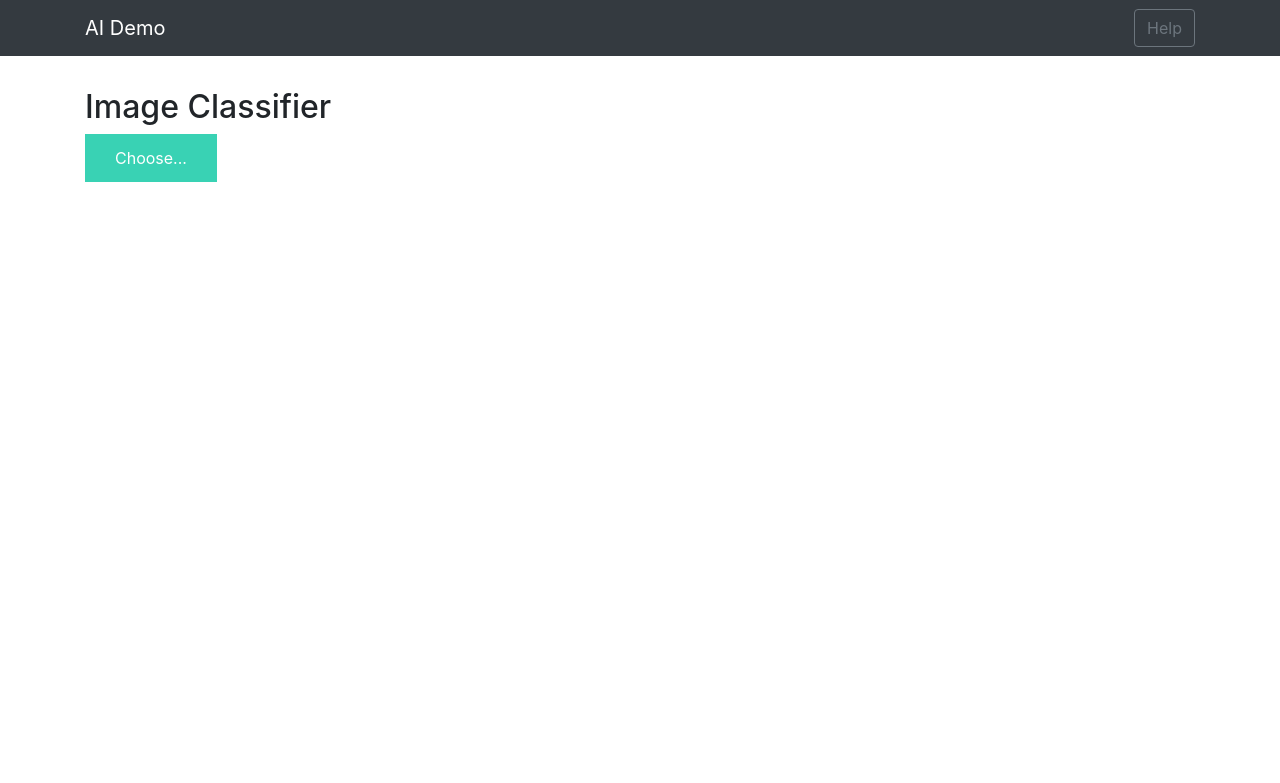
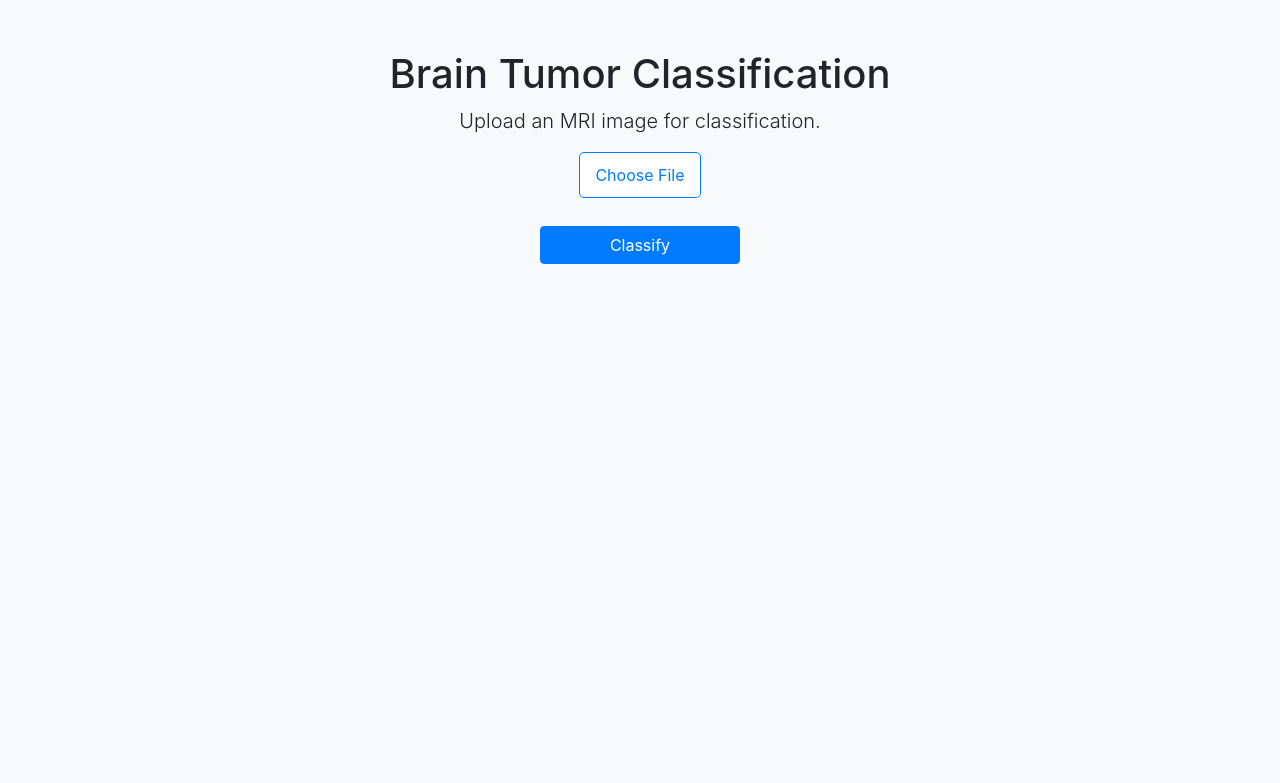
Before and after one commit to Sohamslc5/Brain-Tumor-CNN, a Flask app: page / in a window 1280 px wide. Shown: the top 783 px of the page. Run offline with Flask 3, Linux system fonts and the light colour scheme; some libraries are stand-ins or nearby versions.

Commit message:
files upload

```diff
--- /dev/null
+++ b/app.py
@@ -0,0 +1,62 @@
+from flask import Flask, request, render_template, redirect, url_for, send_from_directory
+from tensorflow.keras.models import load_model
+from tensorflow.keras.preprocessing import image
+import numpy as np
+import os
+
+app = Flask(__name__)
+app.config['UPLOAD_FOLDER'] = 'uploads/'
+
+# Load your model (change path if needed)
+model = load_model('saved_model/my_model.keras')
+
+def preprocess_input_image(img_path):
+    # Load the image with target size of (150, 150)
+    img = image.load_img(img_path, target_size=(150, 150), color_mode="grayscale")  # Resize to (150, 150)
+    # Convert the image to array
+    img = image.img_to_array(img)
+    print(img.shape)
+    test = [img]
+    test = np.array(test)
+
+    return test
+
+def model_predict(img_path, model):
+    img = preprocess_input_image(img_path)
+    preds = model.predict(img)
+    print(preds)
+    return preds
+
+# Route for homepage
+@app.route('/', methods=['GET'])
+def index():
+    return render_template('index.html')
+
+@app.route('/uploads/<filename>')
+def uploaded_file(filename):
+    return send_from_directory(app.config['UPLOAD_FOLDER'], filename)
+
+# Route for handling image upload and prediction
+@app.route('/predict', methods=['POST'])
+def upload():
+    if 'file' not in request.files:
+        return redirect(request.url)
+    file = request.files['file']
+    if file.filename == '':
+        return redirect(request.url)
+    if file:
+        filepath = os.path.join(app.config['UPLOAD_FOLDER'], file.filename)
+        file.save(filepath)
+
+        # Make prediction
+        preds = model_predict(filepath, model)
+
+        # Convert the prediction to a meaningful label
+        result = np.argmax(preds, axis=1)
+        labels = ['Glioma Tumor', 'Meningioma Tumor', 'No Tumor', 'Pituitary Tumor']
+        prediction = labels[result[0]]
+
+        return render_template('result.html', prediction=prediction, filename=file.filename)
+
+if __name__ == '__main__':
+    app.run(debug=True)
--- a/main.py
+++ /dev/null
@@ -1,67 +0,0 @@
-from __future__ import division, print_function
-import warnings
-warnings.filterwarnings('ignore')
-import sys
-import os
-import glob
-import re
-import numpy as np
-import tensorflow
-import cv2
-from flask import Flask, redirect, url_for, request, render_template
-from werkzeug.utils import secure_filename
-from gevent.pywsgi import WSGIServer
-from io import BytesIO
-app = Flask(__name__)
-
-MODEL_PATH = 'model'
-
-model = tensorflow.keras.models.load_model(MODEL_PATH)
-model.make_predict_function()
-
-def model_predict(file_data, model):
-    nparr = np.frombuffer(file_data, np.uint8)
-    IMG_SIZE = 150
-    img = cv2.imdecode(nparr, cv2.IMREAD_GRAYSCALE)
-    # img_array = cv2.imread(path, cv2.IMREAD_GRAYSCALE)
-    new_array = cv2.resize(img, (IMG_SIZE, IMG_SIZE))
-    X = np.array(new_array).reshape(-1, IMG_SIZE, IMG_SIZE)
-    X = X / 255.0
-    X = X.reshape(-1, 150, 150, 1)
-    y_pred = model.predict(X)
-
-    return y_pred
-
-
-
-@app.route('/', methods=['GET'])
-def index():
-    return render_template('index.html')
-
-
-@app.route('/predict', methods=['GET', 'POST'])
-def upload():
-    if request.method == 'POST':
-        f = request.files['file']
-        # basepath = os.path.dirname(__file__)
-        # file_path = os.path.join(
-            # basepath, 'uploads', secure_filename(f.filename))
-        # f.save(file_path)
-        # print(file_path)
-        if f:
-            file_data = f.read()
-            preds = model_predict(file_data, model)
-            # preds = model_predict(file_path, model)
-            predicted_index = np.argmax(preds)
-            tumor_types = {
-                0: "Glioma Tumor",
-                1: "Meningioma Tumor",
-                2: "No Tumor",
-                3: "Pituitary Tumor"
-            }
-            predicted_tumor_type = tumor_types.get(predicted_index, "Unknown Tumor Type")
-        return predicted_tumor_type
-    return "Enter correct MRI Image"
-
-if __name__ == '__main__':
-    app.run(debug=True)
--- a/static/css/main.css
+++ /dev/null
@@ -1,50 +0,0 @@
-.img-preview {
-    width: 256px;
-    height: 256px;
-    position: relative;
-    border: 5px solid #F8F8F8;
-    box-shadow: 0px 2px 4px 0px rgba(0, 0, 0, 0.1);
-    margin-top: 1em;
-    margin-bottom: 1em;
-}
-
-.img-preview>div {
-    width: 100%;
-    height: 100%;
-    background-size: 256px 256px;
-    background-repeat: no-repeat;
-    background-position: center;
-}
-
-input[type="file"] {
-    display: none;
-}
-
-.upload-label{
-    display: inline-block;
-    padding: 12px 30px;
-    background: #39D2B4;
-    color: #fff;
-    font-size: 1em;
-    transition: all .4s;
-    cursor: pointer;
-}
-
-.upload-label:hover{
-    background: #34495E;
-    color: #39D2B4;
-}
-
-.loader {
-    border: 8px solid #f3f3f3; /* Light grey */
-    border-top: 8px solid #3498db; /* Blue */
-    border-radius: 50%;
-    width: 50px;
-    height: 50px;
-    animation: spin 1s linear infinite;
-}
-
-@keyframes spin {
-    0% { transform: rotate(0deg); }
-    100% { transform: rotate(360deg); }
-}
--- /dev/null
+++ b/static/style.css
@@ -0,0 +1,7 @@
+body {
+    background-color: #f8f9fa;
+}
+
+.container {
+    margin-top: 50px;
+}
--- a/templates/base.html
+++ /dev/null
@@ -1,31 +0,0 @@
-<html lang="en">
-
-<head>
-    <meta charset="UTF-8">
-    <meta name="viewport" content="width=device-width, initial-scale=1.0">
-    <meta http-equiv="X-UA-Compatible" content="ie=edge">
-    <title>AI Demo</title>
-    <link href="https://cdn.bootcss.com/bootstrap/4.0.0/css/bootstrap.min.css" rel="stylesheet">
-    <script src="https://cdn.bootcss.com/popper.js/1.12.9/umd/popper.min.js"></script>
-    <script src="https://cdn.bootcss.com/jquery/3.3.1/jquery.min.js"></script>
-    <script src="https://cdn.bootcss.com/bootstrap/4.0.0/js/bootstrap.min.js"></script>
-    <link href="{{ url_for('static', filename='css/main.css') }}" rel="stylesheet">
-</head>
-
-<body>
-    <nav class="navbar navbar-dark bg-dark">
-        <div class="container">
-            <a class="navbar-brand" href="#">AI Demo</a>
-            <button class="btn btn-outline-secondary my-2 my-sm-0" type="submit">Help</button>
-        </div>
-    </nav>
-    <div class="container">
-        <div id="content" style="margin-top:2em">{% block content %}{% endblock %}</div>
-    </div>
-</body>
-
-<footer>
-    <script src="{{ url_for('static', filename='js/main.js') }}" type="text/javascript"></script>
-</footer>
-
-</html>
--- a/templates/index.html
+++ b/templates/index.html
@@ -1,31 +1,90 @@
-{% extends "base.html" %} {% block content %}
+<!DOCTYPE html>
+<html lang="en">
+<head>
+    <meta charset="UTF-8">
+    <meta name="viewport" content="width=device-width, initial-scale=1.0">
+    <link rel="stylesheet" href="https://stackpath.bootstrapcdn.com/bootstrap/4.5.2/css/bootstrap.min.css">
+    <link rel="stylesheet" href="{{ url_for('static', filename='style.css') }}">
+    <title>Brain Tumor Classification</title>
+    <script>
+        function previewImage(event) {
+            const file = event.target.files[0];
+            const reader = new FileReader();
+            reader.onload = function() {
+                const imgElement = document.getElementById('image-preview');
+                imgElement.src = reader.result;
+                imgElement.style.display = 'block';  // Show the image
+            };
+            reader.readAsDataURL(file);
+        }
+    </script>
+    <style>
+        /* Center the image preview */
+        #image-preview {
+            display: none;
+            max-width: 300px; /* Fixed width */
+            max-height: 300px; /* Fixed height */
+            margin: 20px auto; /* Center the image */
+            border: 1px solid #ccc; /* Optional border */
+            border-radius: 5px; /* Optional rounded corners */
+        }
 
-<h2>Image Classifier</h2>
+        /* Custom styles for the file input */
+        .custom-file-upload {
+            display: inline-block;
+            padding: 10px 15px;
+            cursor: pointer;
+            border: 1px solid #007bff;
+            color: #007bff;
+            border-radius: 5px;
+            background-color: white;
+            transition: background-color 0.3s, color 0.3s;
+        }
 
-<div>
-    <form id="upload-file" method="post" enctype="multipart/form-data">
-        <label for="imageUpload" class="upload-label">
-            Choose...
-        </label>
-        <input type="file" name="file" id="imageUpload" accept=".png, .jpg, .jpeg">
-    </form>
+        .custom-file-upload:hover {
+            background-color: #007bff;
+            color: white;
+        }
 
-    <div class="image-section" style="display:none;">
-        <div class="img-preview">
-            <div id="imagePreview">
-            </div>
+        .file-input {
+            display: none; /* Hide the default file input */
+        }
+
+        /* Center the button */
+        .btn-classify {
+            display: block;
+            margin: 20px auto; /* Center the button */
+            width: 200px; /* Optional fixed width */
+        }
+    </style>
+</head>
+<body>
+    <div class="container text-center">
+        <h1 class="mt-5">Brain Tumor Classification</h1>
+        <p class="lead">Upload an MRI image for classification.</p>
+
+        <form action="/predict" method="post" enctype="multipart/form-data">
+            <label class="custom-file-upload">
+                <input type="file" name="file" accept="image/*" class="file-input" required onchange="previewImage(event)">
+                Choose File
+            </label>
+            <img id="image-preview" alt="Image Preview"/>
+            <button type="submit" class="btn btn-primary btn-classify">Classify</button>
+        </form>
+
+        <div class="mt-4">
+            {% if filename %}
+            <h3>Uploaded Image:</h3>
+            <img src="{{ url_for('uploaded_file', filename=filename) }}" id="uploaded-image" class="img-fluid" alt="Uploaded Image" style="max-width: 300px; max-height: 300px; display: block; margin: 0 auto;">
+            {% endif %}
         </div>
-        <div>
-            <button type="button" class="btn btn-primary btn-lg " id="btn-predict">Predict!</button>
+
+        <div class="mt-4">
+            {% if prediction %}
+            <h3>Prediction Result:</h3>
+            <p class="lead">{{ prediction }}</p>
+            {% endif %}
         </div>
     </div>
-
-    <div class="loader" style="display:none;"></div>
-
-    <h3 id="result">
-        <span> </span>
-    </h3>
-
-</div>
-
-{% endblock %}
+</body>
+</html>
```
Also changed, not shown: static/js/main.js (deleted, +0 -54 lines), templates/result.html (added, +37 -0 lines), uploads/image(4).jpg (added), uploads/image(6).jpg (added), 6 other files.
